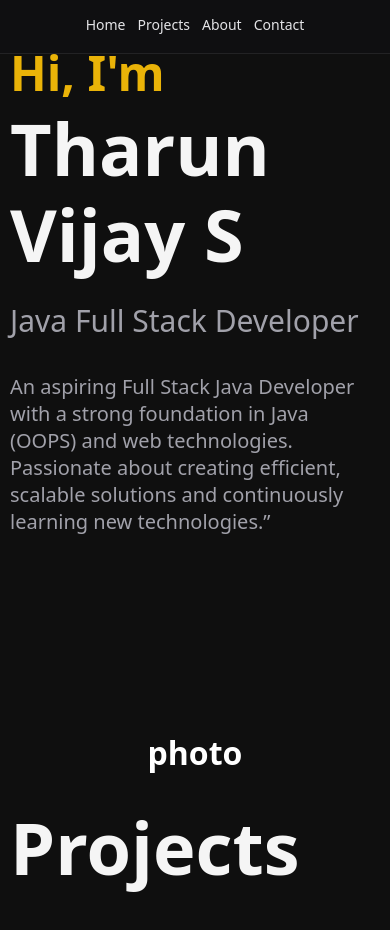
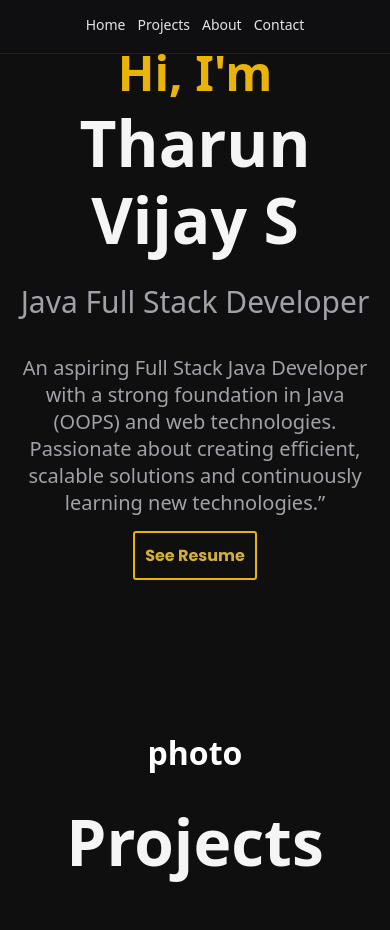
Before and after one commit to TharunVijai/portfolio-web, a React (Vite) app: page / in a window 390 px wide. Shown: the top 930 px of the page. Built offline with nearby package versions, Linux system fonts and the light colour scheme.

Commit message:
added button

```diff
--- a/index.html
+++ b/index.html
@@ -2,7 +2,8 @@
 <html lang="en">
   <head>
     <meta charset="UTF-8" />
-    <link rel="icon" type="image/svg+xml" href="/favicon.svg" />
+    <link href="https://fonts.googleapis.com/css2?family=Poppins:wght@400;600;700&display=swap" rel="stylesheet">
+
     <meta name="viewport" content="width=device-width, initial-scale=1.0" />
     <title>portfolio-web</title>
   </head>
--- a/src/App.css
+++ b/src/App.css
@@ -16,3 +16,23 @@
 main {
   padding-top: 70px;
 }
+
+.button-common
+{
+  border: solid #eab308 2px;
+  border-radius: 3px; padding: 10px;
+  display: inline-block; margin-top: 5px; margin-bottom: 5px;
+  font-family: 'Poppins', sans-serif;   font-weight: bold;
+  text-decoration: none;
+  color: #d4af37;
+}
+
+.button-common:visited {
+  color: #d4af37;
+}
+
+.button-common:hover
+{
+  background-color: #d4af37;
+  color: black;
+}
--- a/src/Components/Hero.css
+++ b/src/Components/Hero.css
@@ -26,14 +26,14 @@
 
 /* typography*/
 .heroContent h1 {
-  font-size: 4.5rem;
+  font-size: clamp(2rem,4rem,4.5rem);
   font-weight: 700;
   line-height: 1.2;
 }
 
 .heroContent h2 {
   font-size: 3rem;
-  color: #eab308;
+  color: #eab308;  /* gold*/
   margin-top: 10px;
 }
 
@@ -55,3 +55,9 @@
     width: 100%;
   }
 }
+
+@media (max-width: 768px) {
+  .heroContent {
+    text-align: center;
+  }
+}
--- a/src/Components/Hero.jsx
+++ b/src/Components/Hero.jsx
@@ -10,6 +10,7 @@
                 <p className='p2'>Java Full Stack Developer</p><br />
                 <p>An aspiring Full Stack Java Developer with a strong foundation in Java (OOPS)   and web technologies.
                   Passionate about creating efficient, scalable solutions and continuously learning new technologies.”</p>
+                <a href="Resume.pdf" target='' className='button-common'> See Resume</a>
             </div>
             <div className='heroPhoto'>
               <h1>photo</h1>
```
Also changed, not shown: 1 other file (tests, documents, lock files or other folders).
